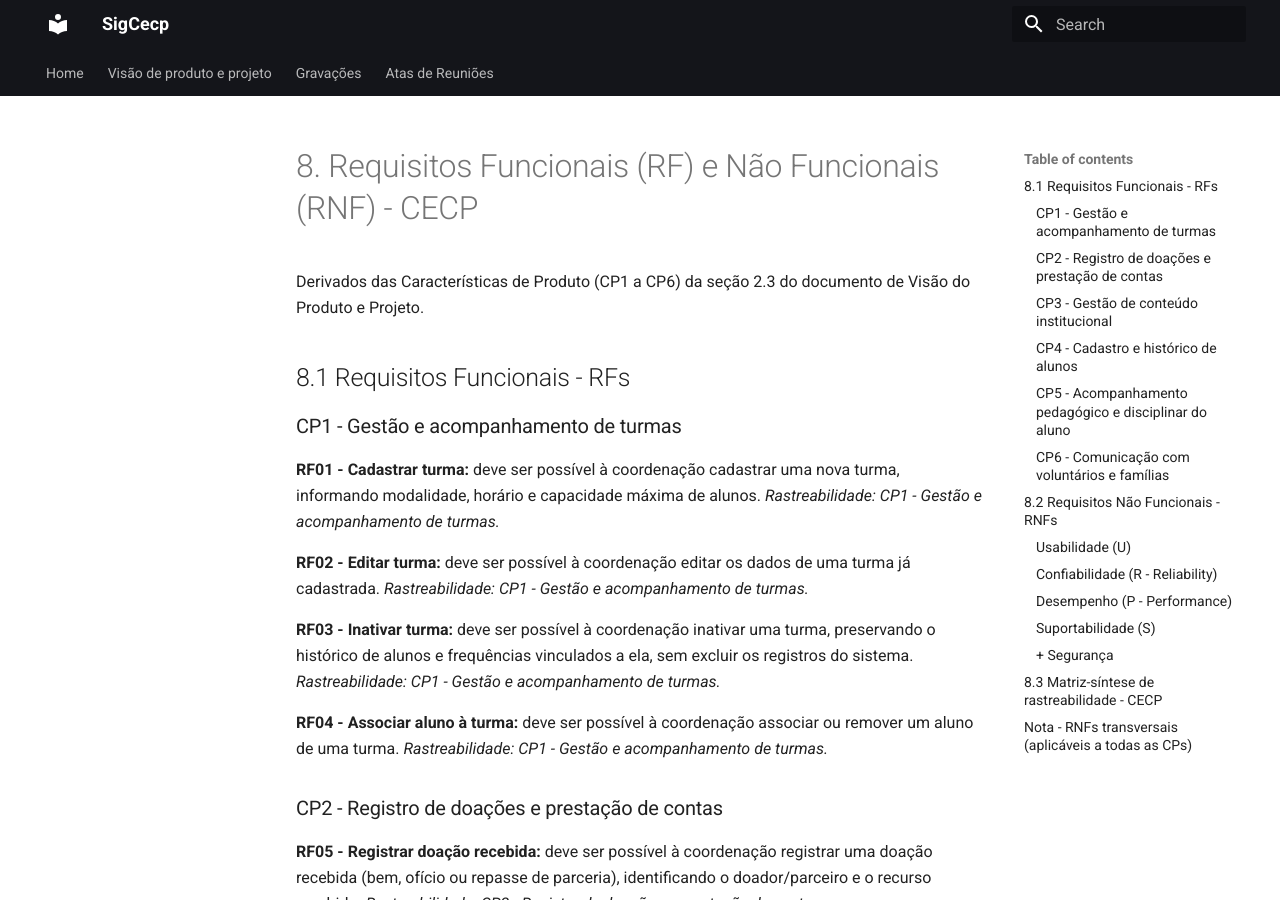
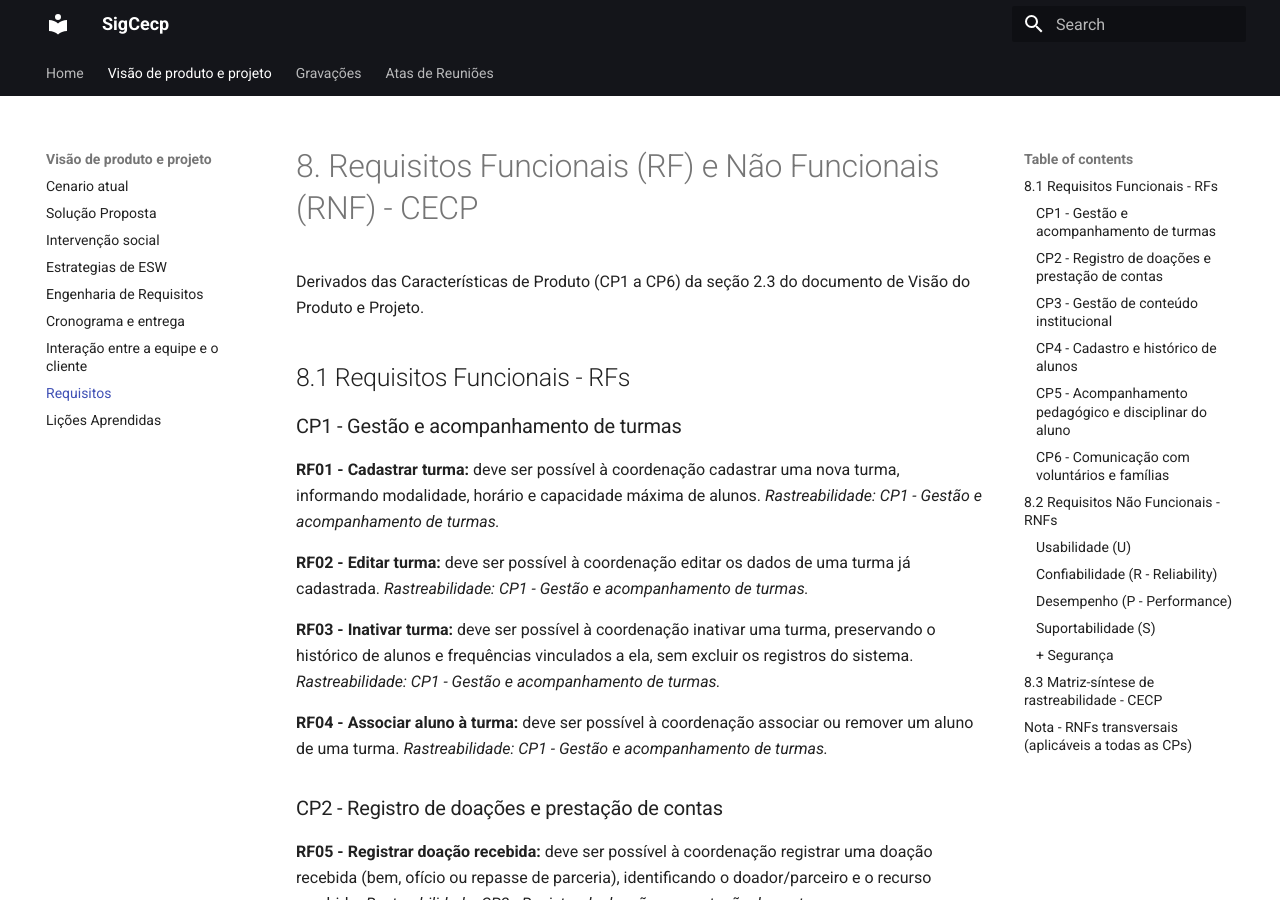
Before and after one commit to mdsreq-fga-unb/REQ-2026.2-T01-SigCecp, an MkDocs documentation site: the page built from docs/visao_produto_projeto/8_requisitos.md, in a window 1280 px wide and 900 px high. Built offline with MkDocs 1.6.1 and Material for MkDocs 9.7.7, drawn with Linux system fonts in a browser that asks for light colours.

Commit message:
Fix: adição rota Requisitos

```diff
--- a/mkdocs.yml
+++ b/mkdocs.yml
@@ -11,6 +11,7 @@ nav:
     - Engenharia de Requisitos: visao_produto_projeto/5_engenharia_req.md
     - Cronograma e entrega: visao_produto_projeto/6_cronograma.md
     - Interação entre a equipe e o cliente: visao_produto_projeto/7_interacao_equipe_e_cliente.md
+    - Requisitos: visao_produto_projeto/8_requisitos.md
     - Lições Aprendidas: visao_produto_projeto/11_licoes_aprendidas.md
   - Gravações:
     - Apresentações:
```
